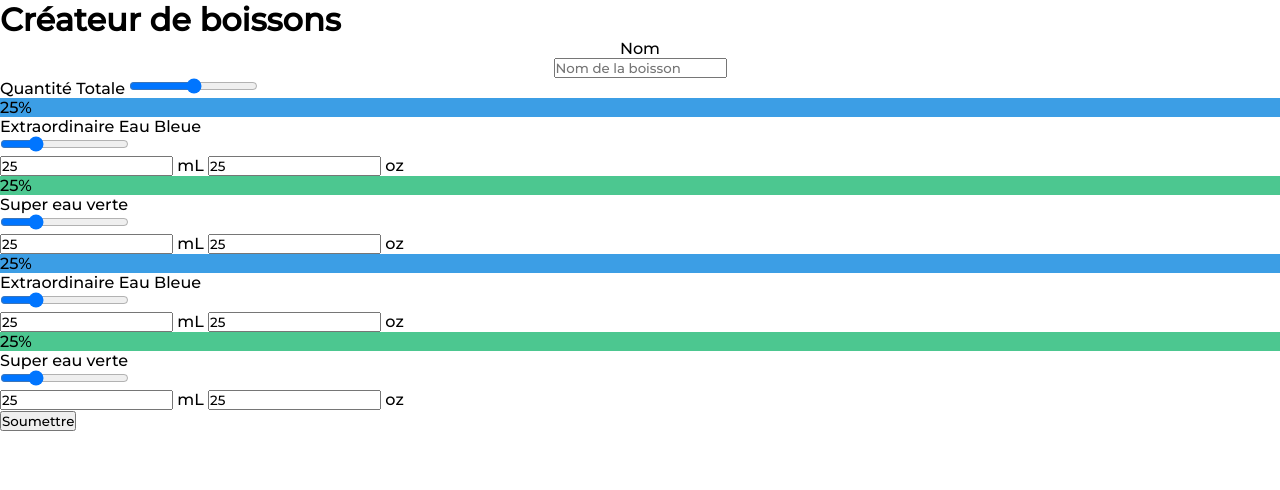
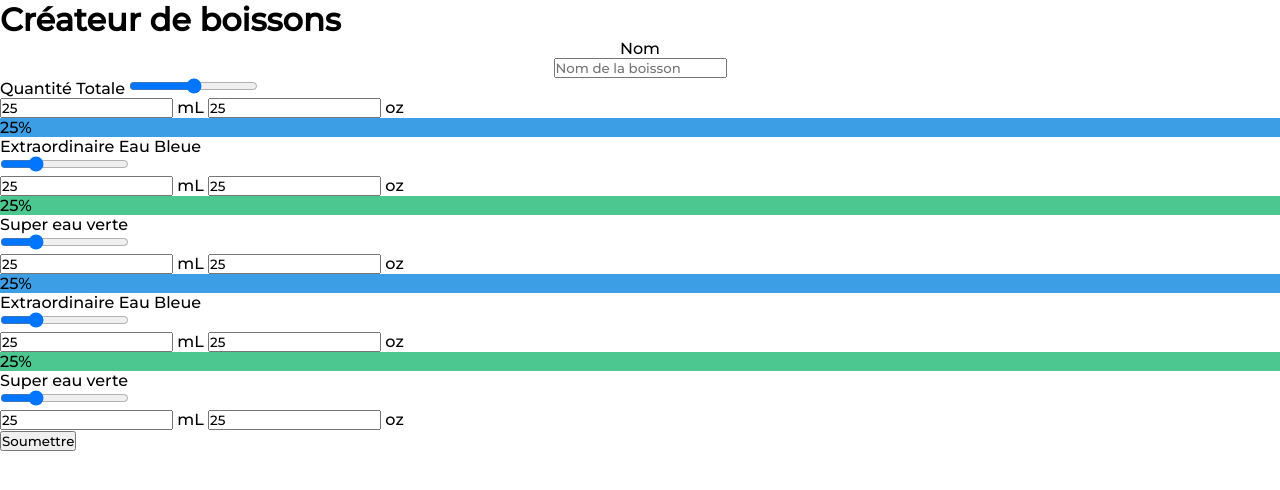
Before and after one commit to getlabbed/Distribuco, a Flask app: page /ajout in a window 1280 px wide. Shown: the top 490 px of the page. Run offline with Flask 2, Linux system fonts and the light colour scheme; some libraries are stand-ins or nearby versions.

Commit message:
Added total slider display values

```diff
--- a/app/templates/ajout.jinja
+++ b/app/templates/ajout.jinja
@@ -24,13 +24,17 @@
     <span>Nom</span>
     <input type="text" placeholder="Nom de la boisson" name="nom">
   </div>
-      <div class="slider-container">
+      <div id="total-container" class="slider-container">
       <div class="bar-container">
-        <span class="ingredient-nom">Quantité Totale</span>
+        <span id="total-nom" class="ingredient-nom">Quantité Totale</span>
         <input type="range" min="0" max="100" value="50" class="slider-total" name="total">
         <div class="background-bar"></div>
         <div class="bar" style="background-color: rebeccapurple; width: 50%;"></div>
       </div>
+      <input class="displayTotal" readonly type="text" step="any" value="25"> <!-- 'Step any' pour accepter les nombres flottants -->
+      <span class="spanTotal">mL</span>
+      <input class="displayTotal" readonly type="text" step="any" value="25">
+      <span class="spanTotal">oz</span>
     </div>
 
     {% for ingredient in ingredients %}
@@ -50,9 +54,11 @@
         <div class="bar" style="background-color: {{ingredient.couleur}}; width: 25%;"></div>
       </div>
       <div class="input-container">
-        <input type="number" step="any" value="25"> <!-- 'Step any' pour accepter les nombres flottants -->
+        <!-- La raison de l'utilisation des inputs, c'est que ainsi nous pouvons garder le nombre à une position fixe dans l'axe horizontal -->
+        <!-- Ainsi que d'avoir une belle petite boite autour, de plus le code pourrait être amélioré afin que l'utilisateur change lui même la quantité -->
+        <input class="displayQty" readonly type="text" step="any" value="25">
         <span>mL</span>
-        <input type="number" step="any" value="25">
+        <input class="displayQty" readonly type="text" step="any" value="25">
         <span>oz</span>
       </div>
     </div>
```
Also changed, not shown: app/static/scripts/ajout.js (+14 -8 lines), app/static/styles/ajout.css (+32 -1 lines).
